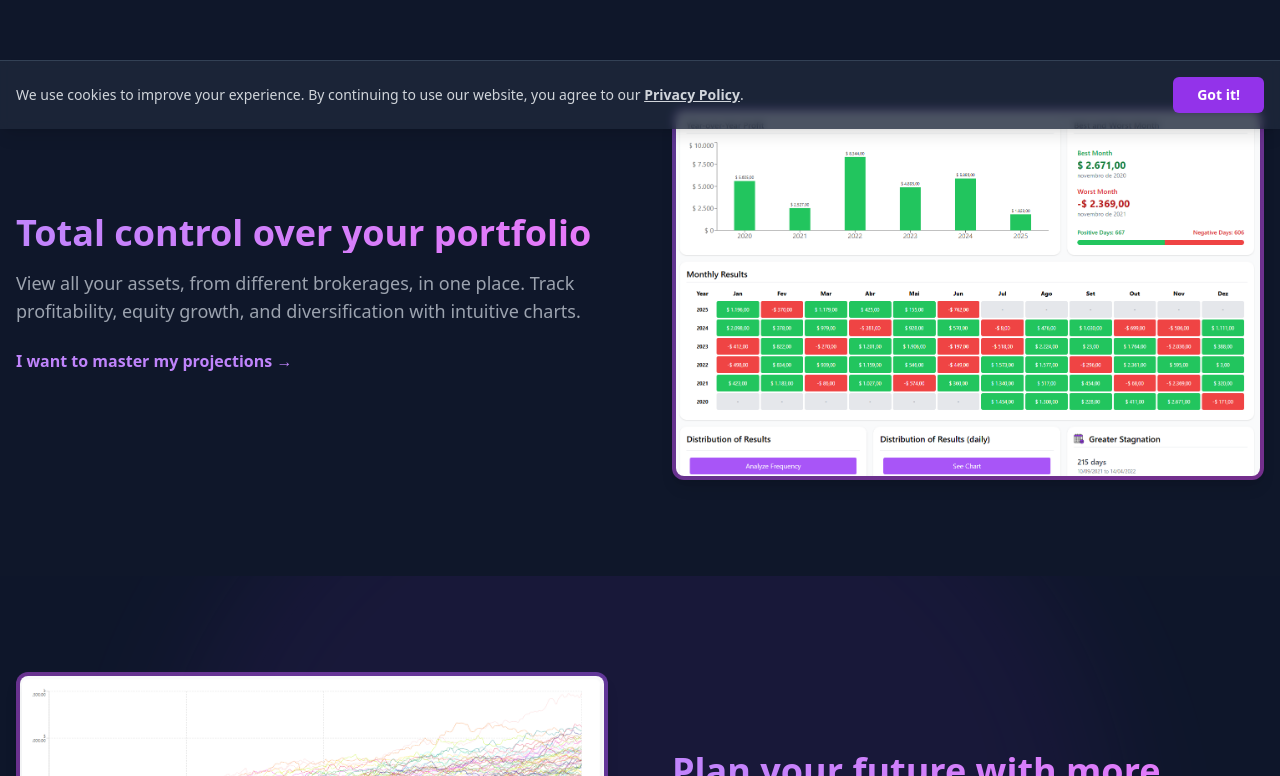
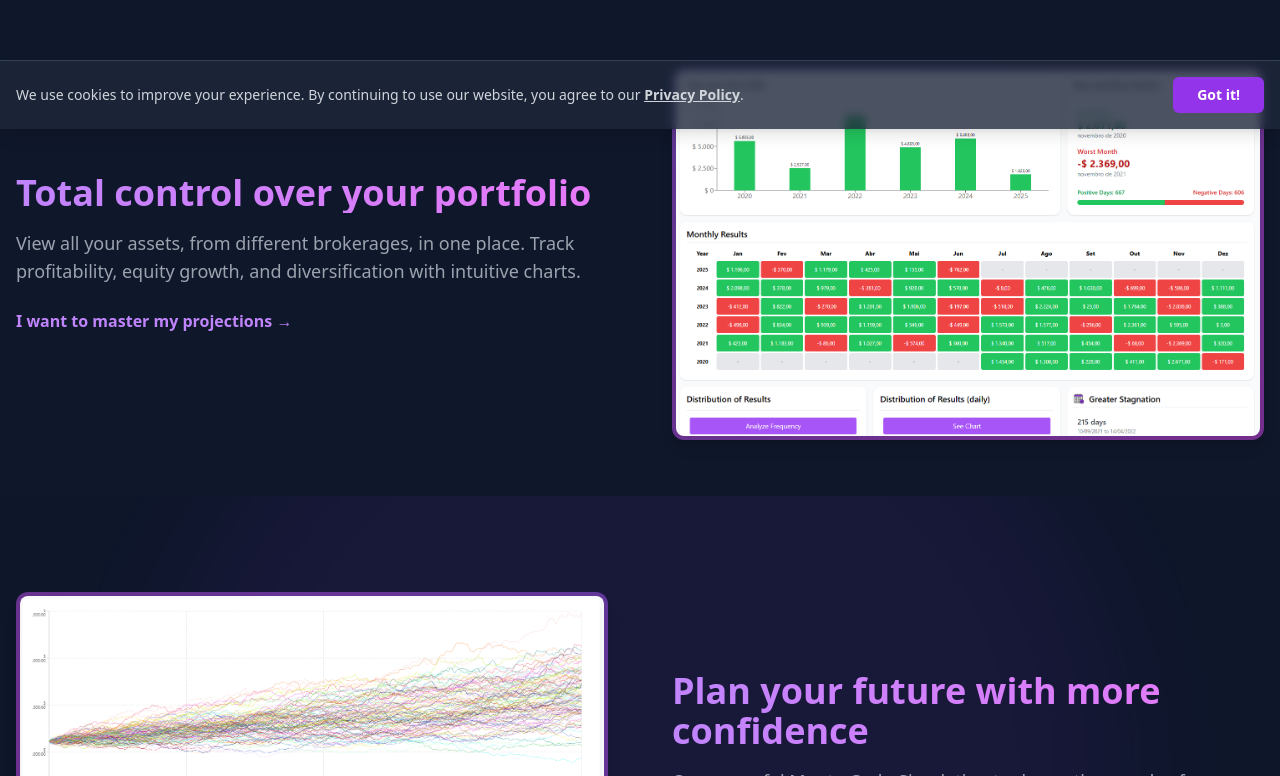
Before and after one commit to LucasDevMelo/DalioBot-SANDBOX, a Next.js app: page /home in a window 1280 px wide. Shown: the part 671-1447 px from the top of the page. Built offline with nearby package versions, Linux system fonts and the light colour scheme; no server answers.

Commit message:
ajustes na home

```diff
--- a/app/home/page.tsx
+++ b/app/home/page.tsx
@@ -175,7 +175,7 @@ export default function HomePage() {
         </section>
 
         {/* FEATURE SECTIONS */}
-        <section id="recursos" className="py-24 relative overflow-hidden">
+        <section id="recursos" className="py-14 relative overflow-hidden">
           <AnimatedSection>
             <div className="container mx-auto px-4 grid md:grid-cols-2 gap-16 items-center">
               <div>
```
